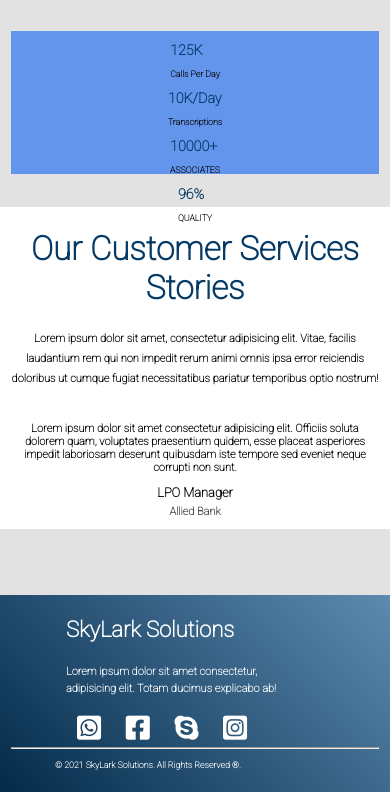
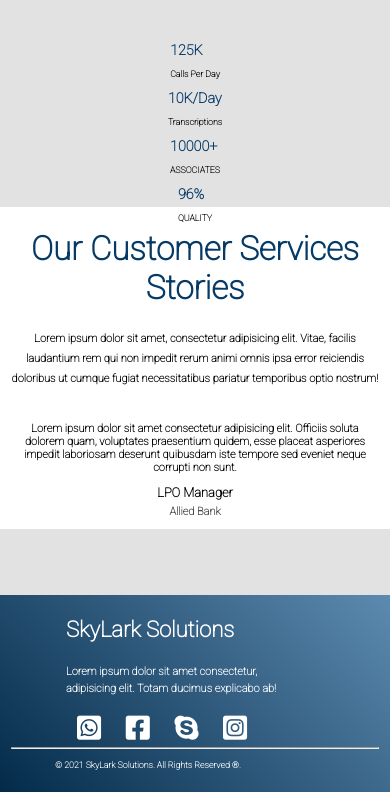
Before and after one commit to TalhaMW/skylarkCS.io, a plain HTML site: page index.html in a window 390 px wide. Shown: the part 2660-3452 px from the top of the page. Drawn offline with Linux system fonts and the light colour scheme; some icons are missing.

Commit message:
updated repo v5

```diff
--- a/css/index.css
+++ b/css/index.css
@@ -301,7 +301,7 @@ nav ul li:hover{color:   rgb(2, 39, 70); transform: scale(1.1);}
     padding: 1rem;
 }
 #stats .stats-content{
-    background-color: cornflowerblue;
+    /* background-color: cornflowerblue; */
     max-width: 67rem;
     margin: auto;
     display: flex;
@@ -408,7 +408,7 @@ html p{font-weight: 700;}
     }
 
     #stats .stats-content{
-        background-color: cornflowerblue;
+
         max-width: 40rem;
         margin: auto;
         display: flex;
```
